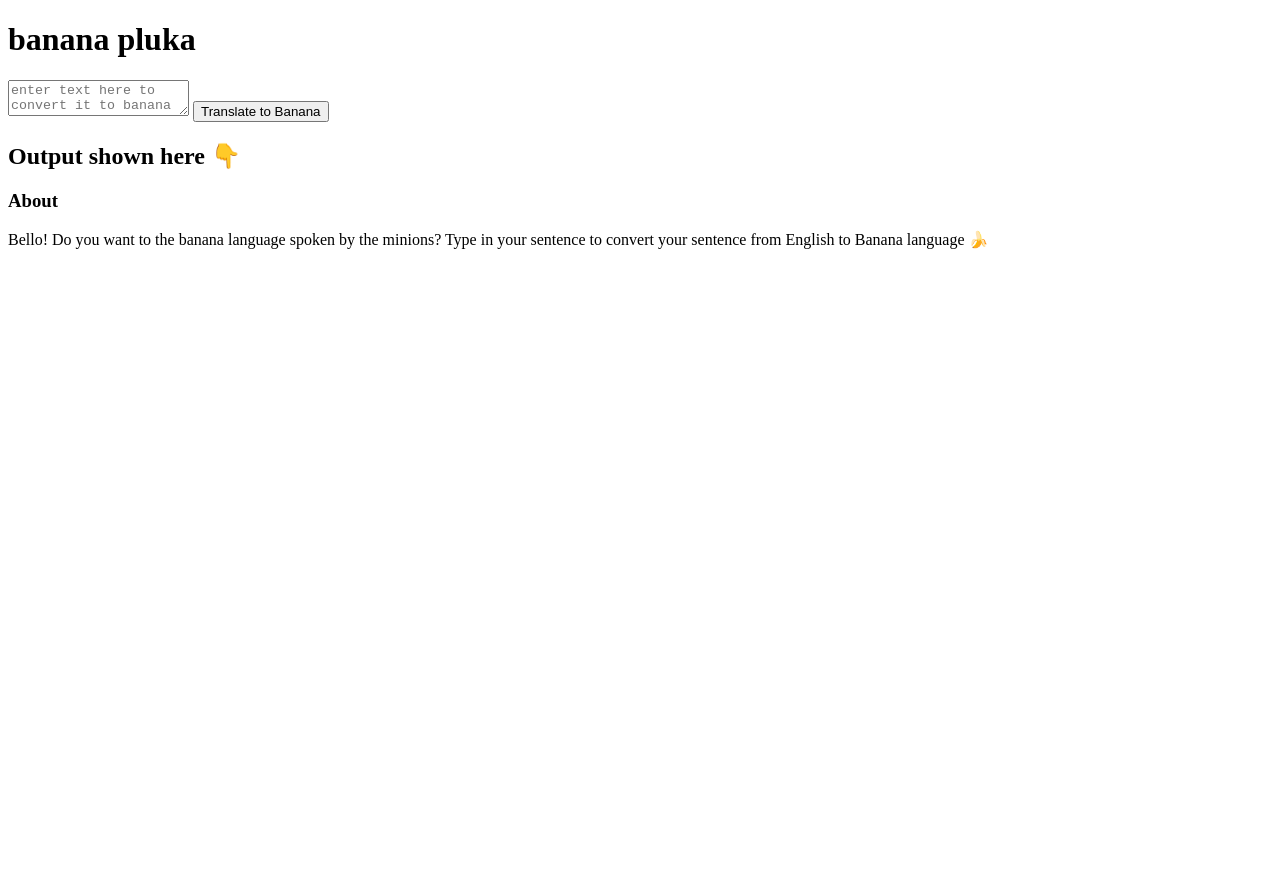
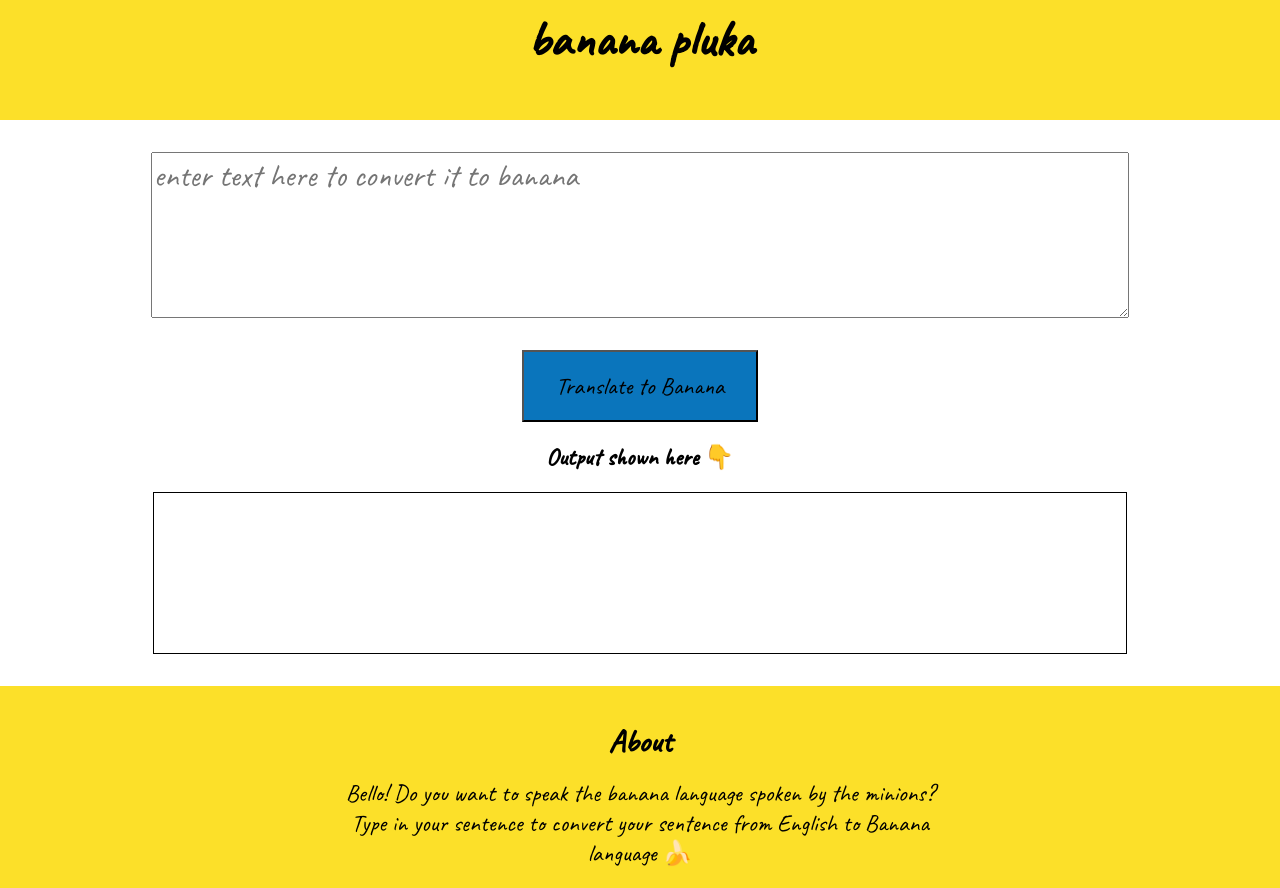
Before and after one commit to kart-c/banana-translator-app, a plain HTML site: page index.html in a window 1280 px wide. Before the commit the page ends 800 px from the top, so only its background shows below. Drawn offline with Linux system fonts and the light colour scheme.

Commit message:
style
added styling

```diff
--- a/index.html
+++ b/index.html
@@ -3,21 +3,23 @@
 	<head>
 		<meta charset="UTF-8" />
 		<meta name="viewport" content="width=device-width, initial-scale=1.0" />
+		<link rel="stylesheet" href="main.css" />
 		<title>Minion Talk</title>
 	</head>
 	<body>
 		<header><h1>banana pluka</h1></header>
 		<main>
-			<textarea id="input" placeholder="enter text here to convert it to banana"></textarea>
-			<button>Translate to Banana</button>
+			<textarea id="text-input" placeholder="enter text here to convert it to banana"></textarea>
+			<button class="btn-translate">Translate to Banana</button>
 			<h2>Output shown here &#128071;</h2>
+			<div class="output"></div>
 		</main>
 		<footer>
 			<div>
 				<h3>About</h3>
 				<p>
-					Bello! Do you want to the banana language spoken by the minions? Type in your sentence to
-					convert your sentence from English to Banana language &#127820;
+					Bello! Do you want to speak the banana language spoken by the minions? Type in your
+					sentence to convert your sentence from English to Banana language &#127820;
 				</p>
 			</div>
 		</footer>
--- /dev/null
+++ b/main.css
@@ -0,0 +1,72 @@
+@import url('https://fonts.googleapis.com/css2?family=Caveat&display=swap');
+
+:root {
+	--primary-color: #fce029;
+	--primary-font: 'Caveat', sans-serif;
+}
+
+body {
+	margin: 0;
+	padding: 0;
+	box-sizing: border-box;
+	font-family: 'Caveat', sans-serif;
+}
+
+header {
+	text-align: center;
+	height: 15vh;
+	background-color: var(--primary-color);
+}
+
+header h1 {
+	font-size: 50px;
+	margin: 0;
+	line-height: 10vh;
+}
+
+main {
+	text-align: center;
+	padding: 2rem;
+}
+
+#text-input {
+	display: block;
+	margin: auto;
+	width: 80%;
+	height: 20vh;
+	font-family: var(--primary-font);
+	font-size: 32px;
+}
+
+.btn-translate {
+	margin-top: 2rem;
+	padding: 1.2rem 2rem;
+	cursor: pointer;
+	background-color: #0a75bc;
+	font-family: var(--primary-font);
+	font-size: 24px;
+}
+
+.output {
+	width: 80%;
+	height: 20vh;
+	border: 1px solid;
+	margin: auto;
+}
+
+footer {
+	background-color: var(--primary-color);
+	text-align: center;
+	padding: 1.2rem;
+}
+
+footer h3 {
+	font-size: 32px;
+	margin: 1rem;
+}
+
+footer p {
+	margin: 0 auto;
+	width: 50%;
+	font-size: 24px;
+}
```
